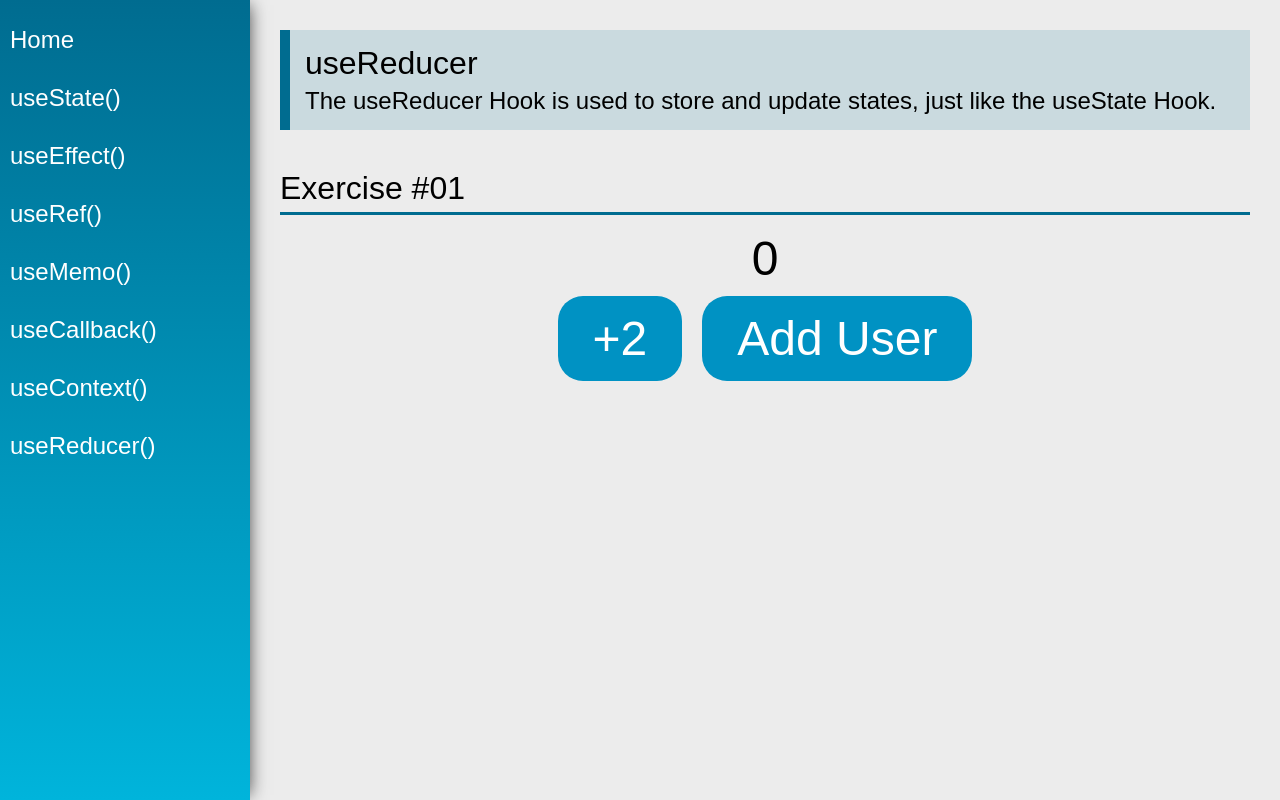
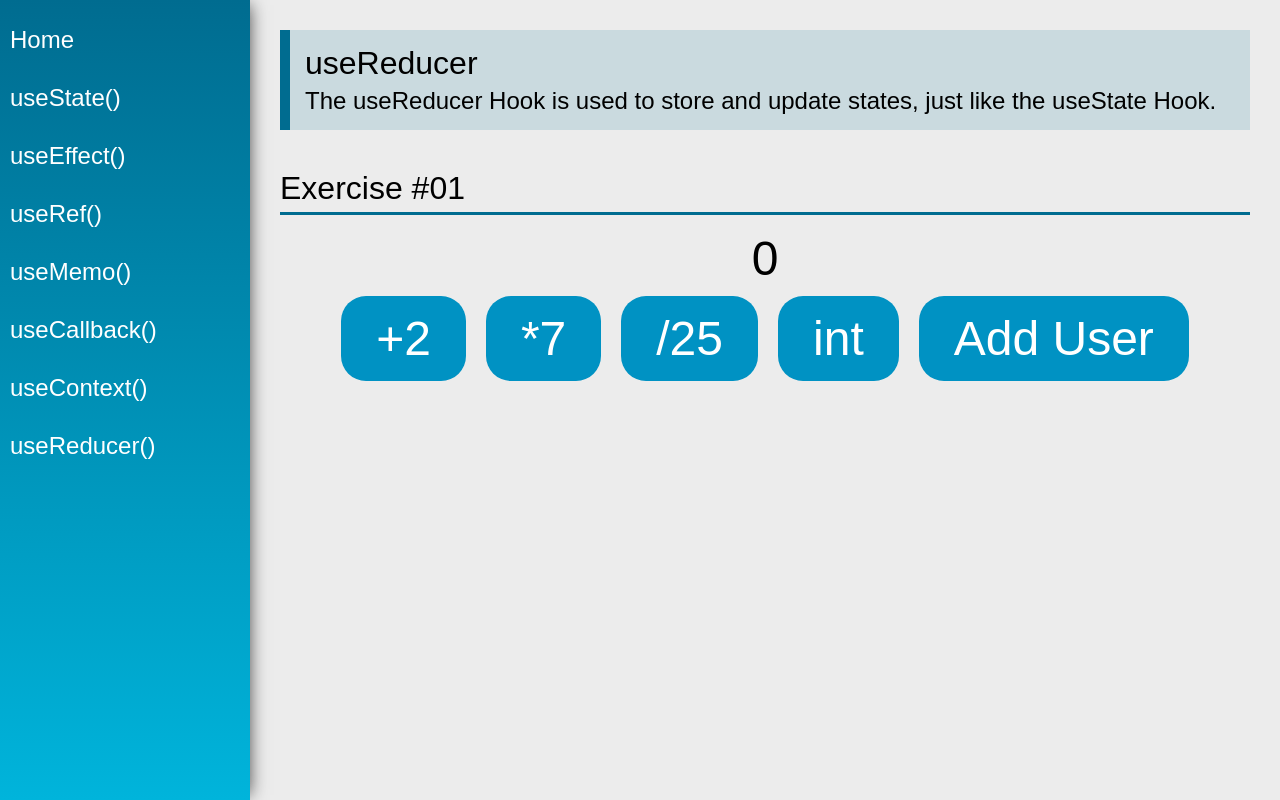
Before and after one commit to bryanoliveira11/Curso-React-Redux, a React (Create React App) app in the folder react-hooks/: page /useReducer in a window 1280 px wide. Built offline with nearby package versions, Linux system fonts and the light colour scheme.

Commit message:
useReducer #2

```diff
--- a/react-hooks/src/views/examples/UseReducer.jsx
+++ b/react-hooks/src/views/examples/UseReducer.jsx
@@ -11,8 +11,14 @@ const initialState = {
 
 const reducer = (state, action) => {
   switch (action.type) {
-    case 'numberAdd2':
-      return { ...state, number: state.number + 2 };
+    case 'numberAdd':
+      return { ...state, number: state.number + action.n };
+    case 'numberMultiply':
+      return { ...state, number: state.number * action.n };
+    case 'numberDivision':
+      return { ...state, number: state.number / action.n };
+    case 'int':
+      return { ...state, number: parseInt(state.number) };
     case 'login':
       return { ...state, user: { name: action.payload.name } };
     default:
@@ -36,9 +42,24 @@ const UseReducer = (props) => {
         <div>
           <button
             className="btn"
-            onClick={() => dispatch({ type: 'numberAdd2' })}
+            onClick={() => dispatch({ type: 'numberAdd', n: 2 })}
           >
             +2
+          </button>
+          <button
+            className="btn"
+            onClick={() => dispatch({ type: 'numberMultiply', n: 7 })}
+          >
+            *7
+          </button>
+          <button
+            className="btn"
+            onClick={() => dispatch({ type: 'numberDivision', n: 25 })}
+          >
+            /25
+          </button>
+          <button className="btn" onClick={() => dispatch({ type: 'int' })}>
+            int
           </button>
           <button
             className="btn"
```
